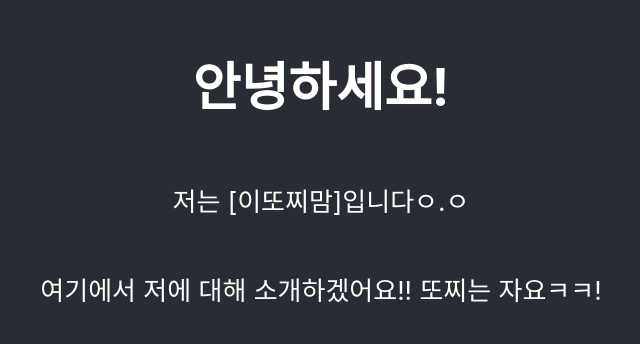
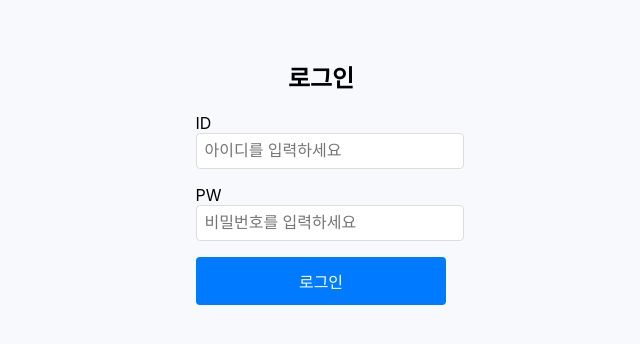
Before and after one commit to doyun0327/doyun0327.github.io, a React (Create React App) app: page / in a window 1280 px wide. Shown: the part 228-572 px from the top of the page, without its empty margins (319-959 px from the left). Built offline with nearby package versions, Linux system fonts and the light colour scheme.

Commit message:
express.js연결하는중.,

```diff
--- a/package.json
+++ b/package.json
@@ -6,9 +6,13 @@
     "@testing-library/jest-dom": "^5.17.0",
     "@testing-library/react": "^13.4.0",
     "@testing-library/user-event": "^13.5.0",
+    "axios": "^1.7.7",
     "cors": "^2.8.5",
+    "express": "^4.21.1",
+    "node.js": "^0.0.1-security",
     "react": "^18.3.1",
     "react-dom": "^18.3.1",
+    "react-router-dom": "^6.27.0",
     "react-scripts": "5.0.1",
     "web-vitals": "^2.1.4"
   },
@@ -18,7 +22,7 @@
     "test": "react-scripts test",
     "eject": "react-scripts eject",
     "dev": "react-scripts start",
-     "stg": "react-scripts build && serve -s build -l 6500"
+    "stg": "react-scripts build && serve -s build -l 6500"
   },
   "eslintConfig": {
     "extends": [
--- a/src/App.js
+++ b/src/App.js
@@ -5,7 +5,7 @@ function App() {
     <div className="App">
       <header className="App-header">
       <h1>안녕하세요!</h1>
-        <p>저는 [이또찌맘]입니다ㅇ.ㅇ</p>
+        {/* <p>저는 [이또찌맘]입니다ㅇ.ㅇ</p> */}
         <p>여기에서 저에 대해 소개하겠어요!! 또찌는 자요ㅋㅋ!</p>
       </header>
     </div>
--- a/src/index.js
+++ b/src/index.js
@@ -1,11 +1,18 @@
-import React from 'react';
-import ReactDOM from 'react-dom/client';
-import './index.css';
-import App from './App';
+import React from "react";
+import ReactDOM from "react-dom/client";
+import "./index.css";
+import App from "./App";
+import { BrowserRouter as Router, Route, Routes } from "react-router-dom";
+import Login from "./pages/login/login";
 
-const root = ReactDOM.createRoot(document.getElementById('root'));
+const root = ReactDOM.createRoot(document.getElementById("root"));
 root.render(
   <React.StrictMode>
-    <App />
+    <Router>
+      <Routes>
+        <Route path="/" element={<Login />} />
+        <Route path="/home" element={<App />} />
+      </Routes>
+    </Router>
   </React.StrictMode>
 );
--- /dev/null
+++ b/src/pages/login/login.jsx
@@ -0,0 +1,122 @@
+// Login.jsx
+import React, { useState } from "react";
+import { useNavigate } from "react-router-dom";
+import axios from "axios";
+
+const Login = () => {
+  //   const [id, setId] = useState("");
+  //   const [password, setPassword] = useState("");
+  //   const [errorMessage, setErrorMessage] = useState("");
+  //   const navigate = useNavigate();
+
+  //   const handleLogin = async (event) => {
+  //     event.preventDefault();
+  //     setErrorMessage(""); // 오류 메시지 초기화
+  //     try {
+  //       const response = await axios.post("/api/login", { id, password });
+  //       localStorage.setItem("token", response.data.token); // 토큰 저장
+  //       navigate("/home"); // 로그인 성공 시 홈 페이지로 이동
+  //     } catch (error) {
+  //       setErrorMessage("로그인 실패: ID 또는 비밀번호를 확인해주세요.");
+  //     }
+  //   };
+  const [id, setId] = useState("");
+  const [password, setPassword] = useState("");
+  const navigate = useNavigate();
+
+  const handleLogin = async () => {
+    try {
+      const response = await axios.post("http://localhost:3000", {
+        id,
+        password,
+      });
+
+      // 로그인 성공 시, 홈으로 이동
+      if (response.data.token) {
+        navigate("/home");
+      }
+    } catch (error) {
+      console.error("로그인 오류:", error);
+    }
+  };
+  return (
+    <div style={styles.container}>
+      <h2>로그인</h2>
+      <form onSubmit={handleLogin}>
+        <div style={styles.inputGroup}>
+          <label>ID</label>
+          <input
+            type="text"
+            value={id}
+            onChange={(e) => setId(e.target.value)}
+            placeholder="아이디를 입력하세요"
+            style={styles.input}
+          ></input>
+        </div>
+        <div style={styles.inputGroup}>
+          <label>PW</label>
+          <input
+            type="password"
+            value={password}
+            onChange={(e) => setPassword(e.target.value)}
+            placeholder="비밀번호를 입력하세요"
+            style={styles.input}
+          ></input>
+        </div>
+        <button type="submit" style={styles.button}>
+          로그인
+        </button>
+      </form>
+    </div>
+  );
+};
+
+// 간단한 스타일 객체
+const styles = {
+  container: {
+    display: "flex",
+    flexDirection: "column",
+    alignItems: "center",
+    justifyContent: "center",
+    height: "100vh",
+    backgroundColor: "#f7f9fc",
+  },
+  form: {
+    display: "flex",
+    flexDirection: "column",
+    alignItems: "center",
+    width: "300px",
+    padding: "2rem",
+    border: "1px solid #ddd",
+    borderRadius: "8px",
+    backgroundColor: "#fff",
+  },
+  inputGroup: {
+    marginBottom: "1rem",
+    width: "100%",
+  },
+  input: {
+    width: "100%",
+    padding: "0.5rem",
+    fontSize: "1rem",
+    borderRadius: "4px",
+    border: "1px solid #ddd",
+  },
+  button: {
+    width: "100%",
+    padding: "0.75rem",
+    fontSize: "1rem",
+    borderRadius: "4px",
+    border: "none",
+    backgroundColor: "#007bff",
+    color: "#fff",
+    cursor: "pointer",
+  },
+  error: {
+    color: "red",
+    fontSize: "0.875rem",
+    marginBottom: "1rem",
+  },
+};
+
+export default Login;
```
Also changed, not shown: 2 other files (tests, documents, lock files or other folders).
